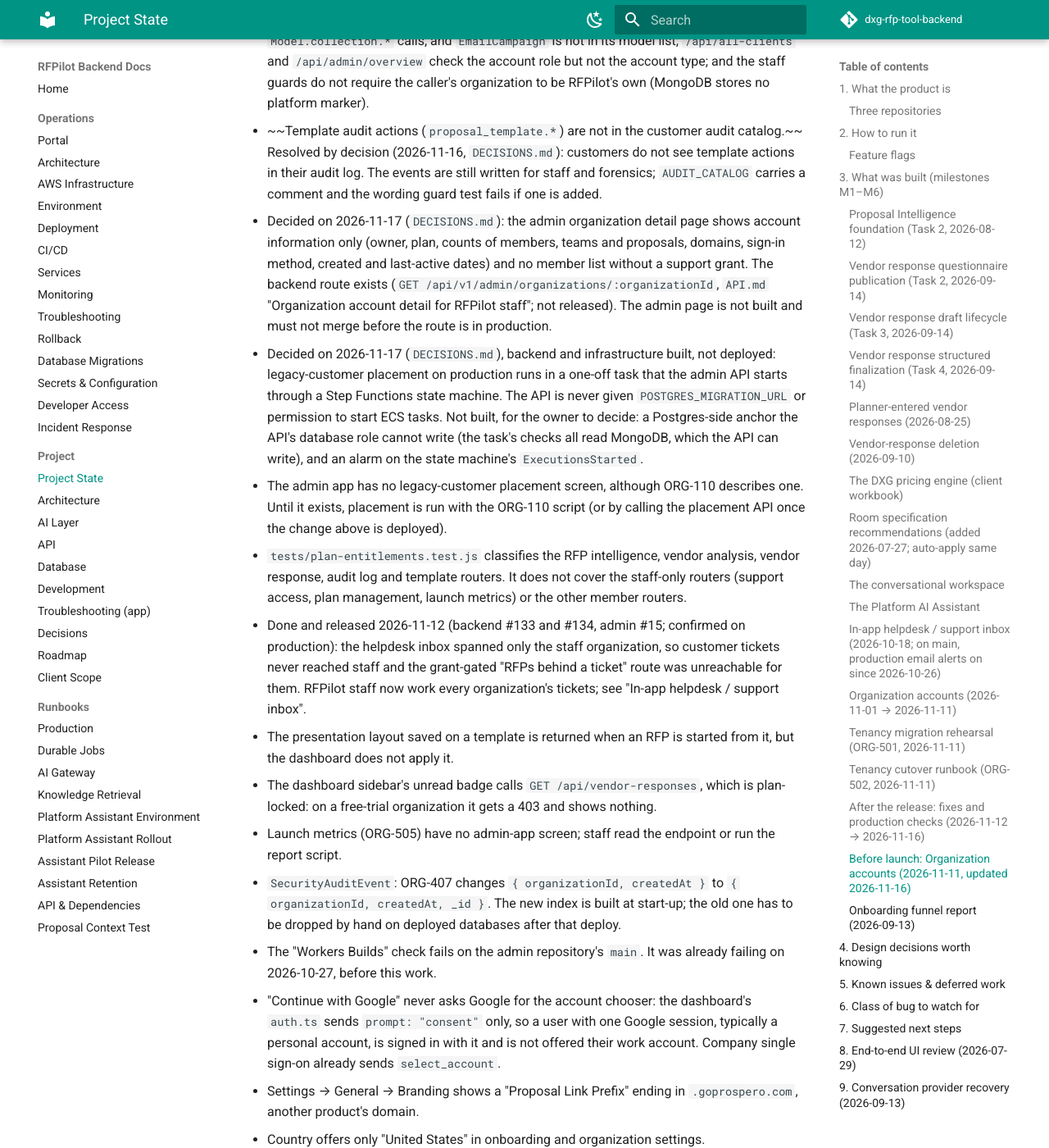
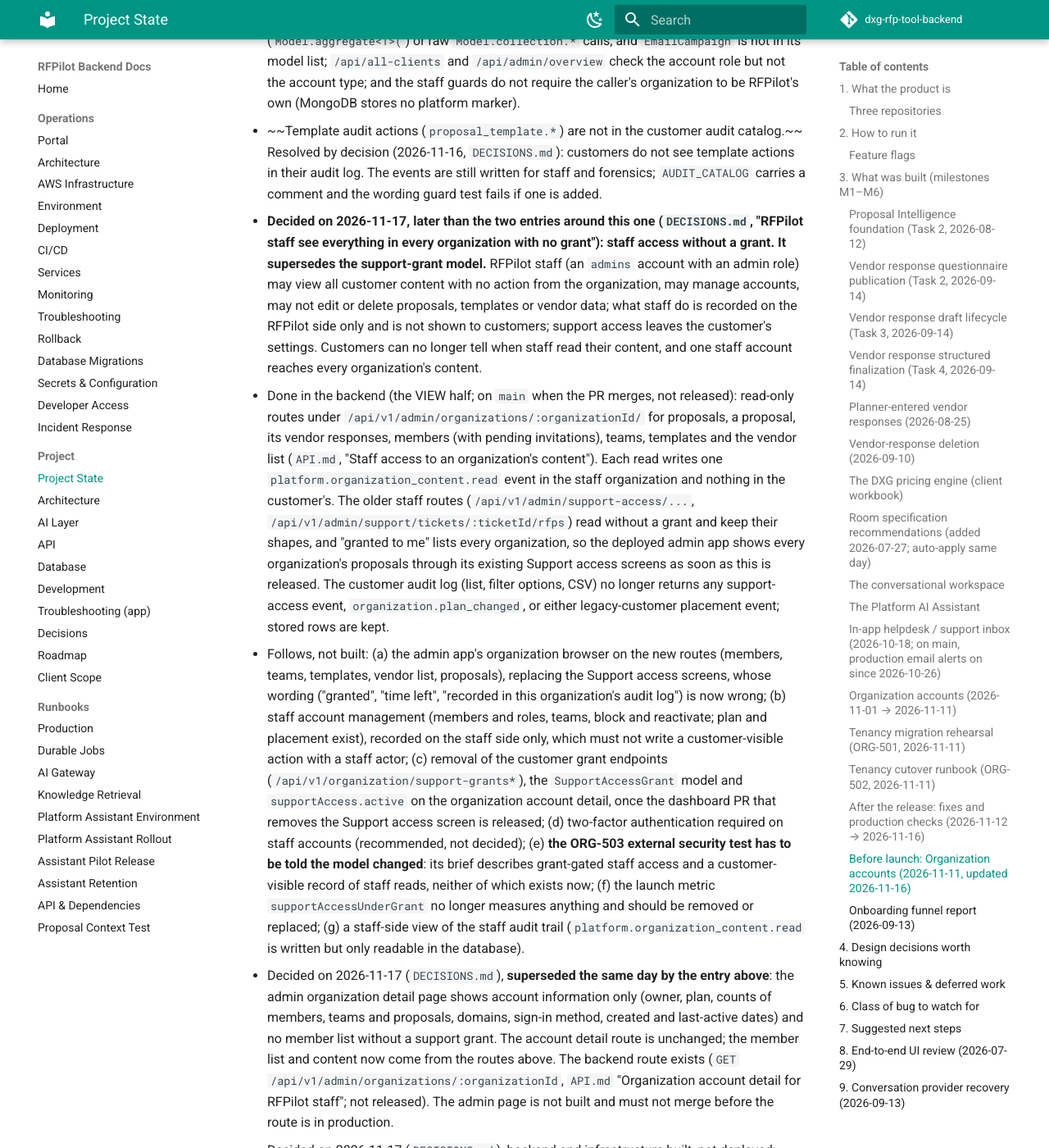
Before and after one commit to BayshoreCommunication/dxg-rfp-tool-backend, an MkDocs documentation site: the page built from docs/PROJECT_STATE.md, in a window 1280 px wide and 1400 px high, scrolled down 17185 px. Shown: the whole window at 82% size. Built offline with MkDocs 1.6.1 and Material for MkDocs 9.7.7, drawn with Linux system fonts in a browser that asks for light colours; comment, search, counter and statistics services are not loaded; some of the changed text lies outside the part shown.

Commit message:
docs(state): what the staff-access change does and what follows (admin browser, account management, grant endpoints, two-factor, ORG-503)
Co-Authored-By: Claude Fable 5.2 <noreply@anthropic.com>

```diff
--- a/docs/PROJECT_STATE.md
+++ b/docs/PROJECT_STATE.md
@@ -641,12 +641,14 @@ production data).
 
 **4. ORG-503, external pen test: open.** It closes on an internal security review
 plus a booked external test date. Neither has happened yet. Any high finding from
-the external test blocks launch.
+the external test blocks launch. The testers must be told that staff access changed
+on 2026-11-17 (no grant; staff reads are not visible to customers): see "Known
+follow-ups".
 
 **5. Browser verification: mostly done on production, some owed.** The checks
 that were skipped on 11 Nov were run on production on 11, 12 and 16 Nov as an
 Owner; see "After the release" for what passed and what was not checked. Still
-owed: every non-Owner role, an RFP-scope support grant, Duplicate and Archive from
+owed: every non-Owner role, Duplicate and Archive from
 the dashboard row menu, the role guide on a phone, and company single sign-on.
 
 **6. Known follow-ups.**
@@ -654,8 +656,9 @@ the dashboard row menu, the role guide on a phone, and company single sign-on.
 - ~~`GET /api/admin/proposals`, `GET /api/admin/proposals/:id` and the per-account
   proposal count on `GET /api/all-clients` are not grant-checked and write no audit
   event.~~ Done on 2026-11-17 (`DECISIONS.md`; on `main` when the PR merges, not
-  released): the two `proposals` routes are removed and answer 404, so staff reach
-  proposals only under a support grant. The count on `GET /api/all-clients` stays
+  released): the two `proposals` routes are removed and answer 404. ("So staff reach
+  proposals only under a support grant" was true for a few hours: see the staff
+  access entry below.) The count on `GET /api/all-clients` stays
   as an account-level count under the owner's decision of the same date; it is a
   number, counted inside the staff member's organization only, and the list writes
   no audit event (`API.md`, "Staff client list"). The sent-email total on that
@@ -673,10 +676,53 @@ the dashboard row menu, the role guide on a phone, and company single sign-on.
   template actions in their audit log. The events are still written for staff and
   forensics; `AUDIT_CATALOG` carries a comment and the wording guard test fails if
   one is added.
-- Decided on 2026-11-17 (`DECISIONS.md`): the admin organization detail page shows
+- **Decided on 2026-11-17, later than the two entries around this one
+  (`DECISIONS.md`, "RFPilot staff see everything in every organization with no
+  grant"): staff access without a grant. It supersedes the support-grant model.**
+  RFPilot staff (an `admins` account with an admin role) may view all customer
+  content with no action from the organization, may manage accounts, may not edit
+  or delete proposals, templates or vendor data; what staff do is recorded on the
+  RFPilot side only and is not shown to customers; support access leaves the
+  customer's settings. Customers can no longer tell when staff read their
+  content, and one staff account reaches every organization's content.
+  - Done in the backend (the VIEW half; on `main` when the PR merges, not
+    released): read-only routes under
+    `/api/v1/admin/organizations/:organizationId/` for proposals, a proposal, its
+    vendor responses, members (with pending invitations), teams, templates and
+    the vendor list (`API.md`, "Staff access to an organization's content"). Each
+    read writes one `platform.organization_content.read` event in the staff
+    organization and nothing in the customer's. The older staff routes
+    (`/api/v1/admin/support-access/...`, `/api/v1/admin/support/tickets/:ticketId/rfps`)
+    read without a grant and keep their shapes, and "granted to me" lists every
+    organization, so the deployed admin app shows every organization's proposals
+    through its existing Support access screens as soon as this is released. The
+    customer audit log (list, filter options, CSV) no longer returns any
+    support-access event, `organization.plan_changed`, or either legacy-customer
+    placement event; stored rows are kept.
+  - Follows, not built: (a) the admin app's organization browser on the new
+    routes (members, teams, templates, vendor list, proposals), replacing the
+    Support access screens, whose wording ("granted", "time left", "recorded in
+    this organization's audit log") is now wrong; (b) staff account management
+    (members and roles, teams, block and reactivate; plan and placement exist),
+    recorded on the staff side only, which must not write a customer-visible
+    action with a staff actor; (c) removal of the customer grant endpoints
+    (`/api/v1/organization/support-grants*`), the `SupportAccessGrant` model and
+    `supportAccess.active` on the organization account detail, once the dashboard
+    PR that removes the Support access screen is released; (d) two-factor
+    authentication required on staff accounts (recommended, not decided);
+    (e) **the ORG-503 external security test has to be told the model changed**:
+    its brief describes grant-gated staff access and a customer-visible record of
+    staff reads, neither of which exists now; (f) the launch metric
+    `supportAccessUnderGrant` no longer measures anything and should be removed
+    or replaced; (g) a staff-side view of the staff audit trail
+    (`platform.organization_content.read` is written but only readable in the
+    database).
+- Decided on 2026-11-17 (`DECISIONS.md`), **superseded the same day by the entry
+  above**: the admin organization detail page shows
   account information only (owner, plan, counts of members, teams and proposals,
   domains, sign-in method, created and last-active dates) and no member list
-  without a support grant. The backend route exists
+  without a support grant. The account detail route is unchanged; the member
+  list and content now come from the routes above. The backend route exists
   (`GET /api/v1/admin/organizations/:organizationId`, `API.md` "Organization account
   detail for RFPilot staff"; not released). The admin page is not built and must
   not merge before the route is in production.
```
Also changed, not shown: 1 other file.
